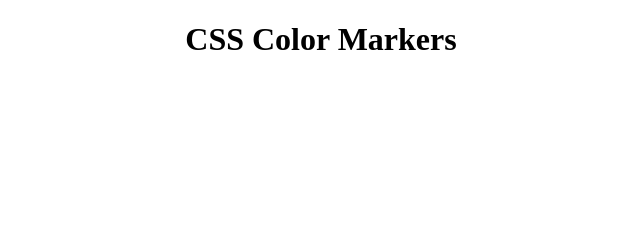
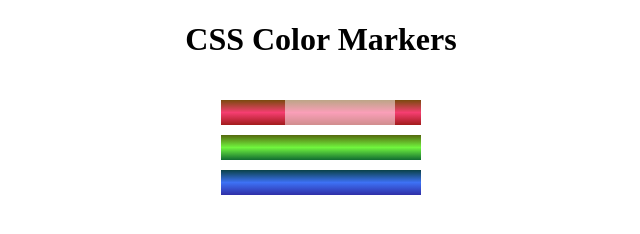
Before and after one commit to ThengaraiMaharajan/FCC_RWD_Certification, a plain HTML site: page ColouredMarkers.html in a window 1280 px wide. Shown: the whole page, without its empty margins (319-959 px from the left). Drawn offline with Linux system fonts and the light colour scheme.

Commit message:
step 56 to step 78

```diff
--- a/ColouredMarkers.html
+++ b/ColouredMarkers.html
@@ -9,11 +9,13 @@
   <body>
     <h1>CSS Color Markers</h1>
     <div class="container">
-      <div class="marker one">
+      <div class="marker red">
+        <div class="cap"></div>
+        <div class="sleeve"></div>
       </div>
-      <div class="marker two">
+      <div class="marker green">
       </div>
-      <div class="marker three">
+      <div class="marker blue">
       </div>
     </div>
   </body>
--- a/coloredcssstyles.css
+++ b/coloredcssstyles.css
@@ -13,14 +13,30 @@ h1 {
     margin: 10px auto;
 }
 
+.cap {
+    width: 60px;
+    height: 25px;
+}
+
+.sleeve {
+    width: 110px;
+    height: 25px;
+    background-color: rgba(255, 255, 255, 0.5);
+}
+
+.cap,
+.sleeve {
+    display: inline-block;
+}
+
 .red {
-    background: linear-gradient(180deg, rgb(255, 0, 0) 0%, rgb(0, 255, 0) 50%, rgb(0, 0, 255) 100%);
+    background: linear-gradient(rgb(122, 74, 14), rgb(245, 62, 113), rgb(162, 27, 27));
 }
 
 .green {
-    background-color: #007F00;
+    background: linear-gradient(#55680D, #71F53E, #116C31);
 }
 
 .blue {
-    background-color: hsl(240, 100%, 50%);
+    background: linear-gradient(hsl(186, 76%, 16%), hsl(223, 90%, 60%), hsl(240, 56%, 42%));
 }
```
Also changed, not shown: notes.txt (+30 -0 lines).
